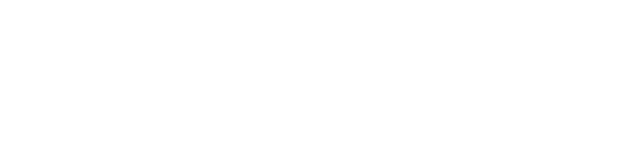
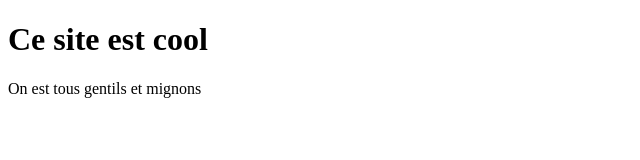
Before and after one commit to JGouyau/my-super-website, a plain HTML site: page index.html in a window 1280 px wide. Shown: the whole page, without its empty margins (0-640 px from the left). Drawn offline with Linux system fonts and the light colour scheme.

Commit message:
add title, and some text

```diff
--- a/index.html
+++ b/index.html
@@ -3,9 +3,12 @@
 <head>
   <meta charset="UTF-8">
   <meta http-equiv="X-UA-Compatible" content="IE=edge,chrome=1">
-  <title>title</title>
+  <title>Site internet trop classe</title>
 </head>
 <body>
+  <h1> Ce site est cool </h1>
+
+  <p> On est tous gentils et mignons </p>
 
 </body>
 </html>
```
